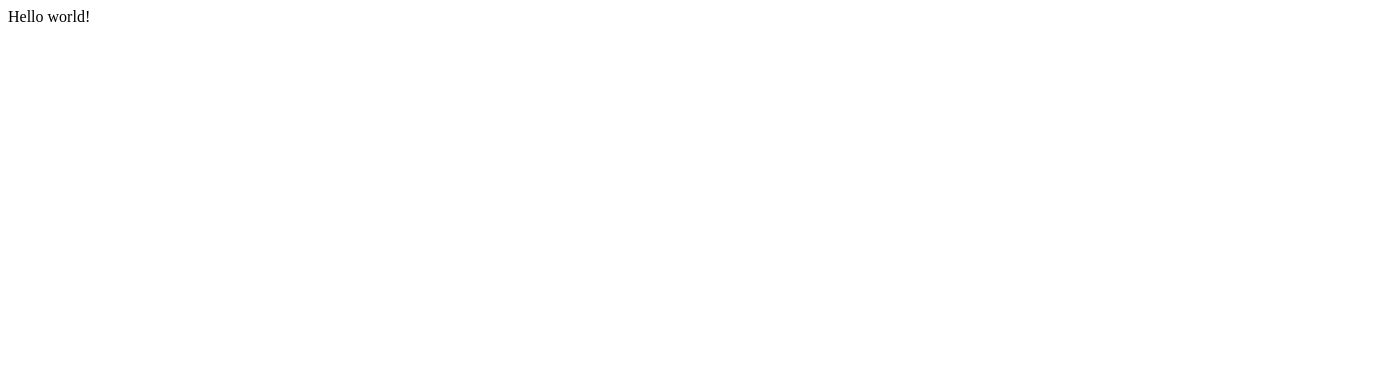
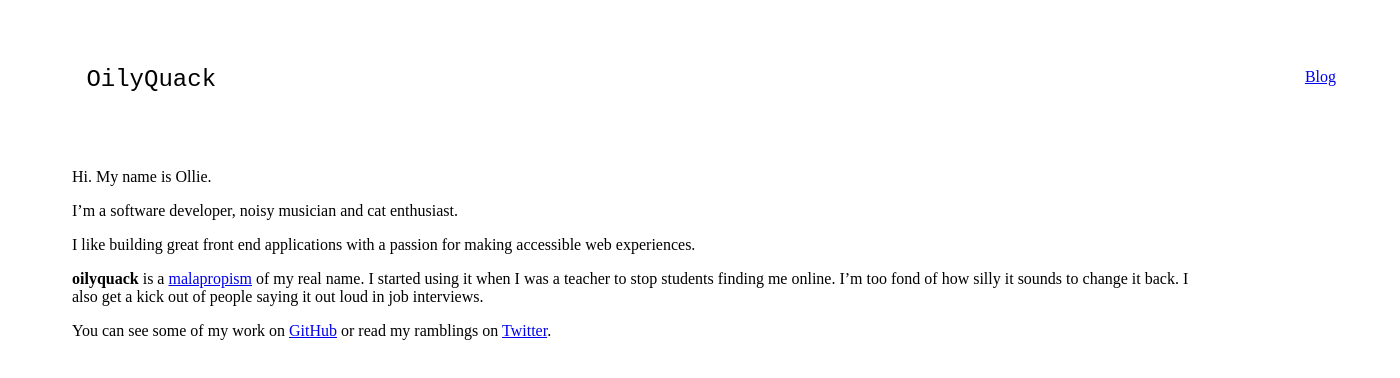
Before and after one commit to oilyquack/oilyquack, a Gatsby site: page / in a window 1280 px wide. Shown: the whole page, 1400 px wide, since content can reach past the window. Built offline with nearby package versions, Linux system fonts and the light colour scheme; Gatsby itself is replaced by a stand-in of ours.

Commit message:
Create home page
Use the Layout component to create a quick home page.

```diff
--- a/src/pages/index.js
+++ b/src/pages/index.js
@@ -1,3 +1,47 @@
-import React from "react"
+import React from "react";
 
-export default () => <div>Hello world!</div>
+import Layout from "../layout/Layout";
+
+export default () => (
+  <Layout>
+    <p>Hi. My name is Ollie.</p>
+    <p>I’m a software developer, noisy musician and cat enthusiast.</p>
+    <p>
+      I like building great front end applications with a passion for making
+      accessible web experiences.
+    </p>
+    <p>
+      <strong>oilyquack</strong> is a{" "}
+      <a
+        href="https://en.wikipedia.org/wiki/Malapropism"
+        target="_blank"
+        rel="noopener noreferrer"
+      >
+        malapropism
+      </a>{" "}
+      of my real name. I started using it when I was a teacher to stop students
+      finding me online. I’m too fond of how silly it sounds to change it back.
+      I also get a kick out of people saying it out loud in job interviews.
+    </p>
+    <p>
+      You can see some of my work on{" "}
+      <a
+        href="https://github.com/oilyquack"
+        target="_blank"
+        rel="noopener noreferrer"
+      >
+        GitHub
+      </a>{" "}
+      or read my ramblings on{" "}
+      <a
+        href="https://twitter.com/oilyquack"
+        target="_blank"
+        rel="noopener noreferrer"
+      >
+        Twitter
+      </a>
+      .
+    </p>
+    <img src="" />
+  </Layout>
+);
```
